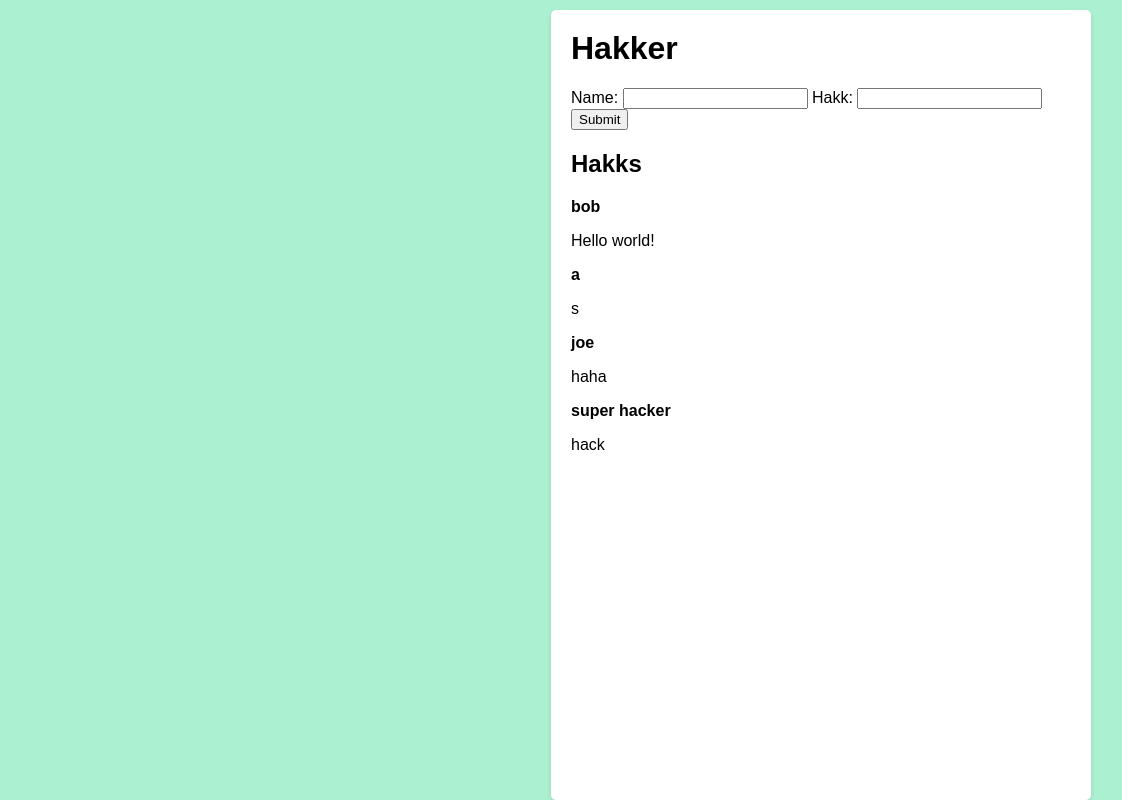
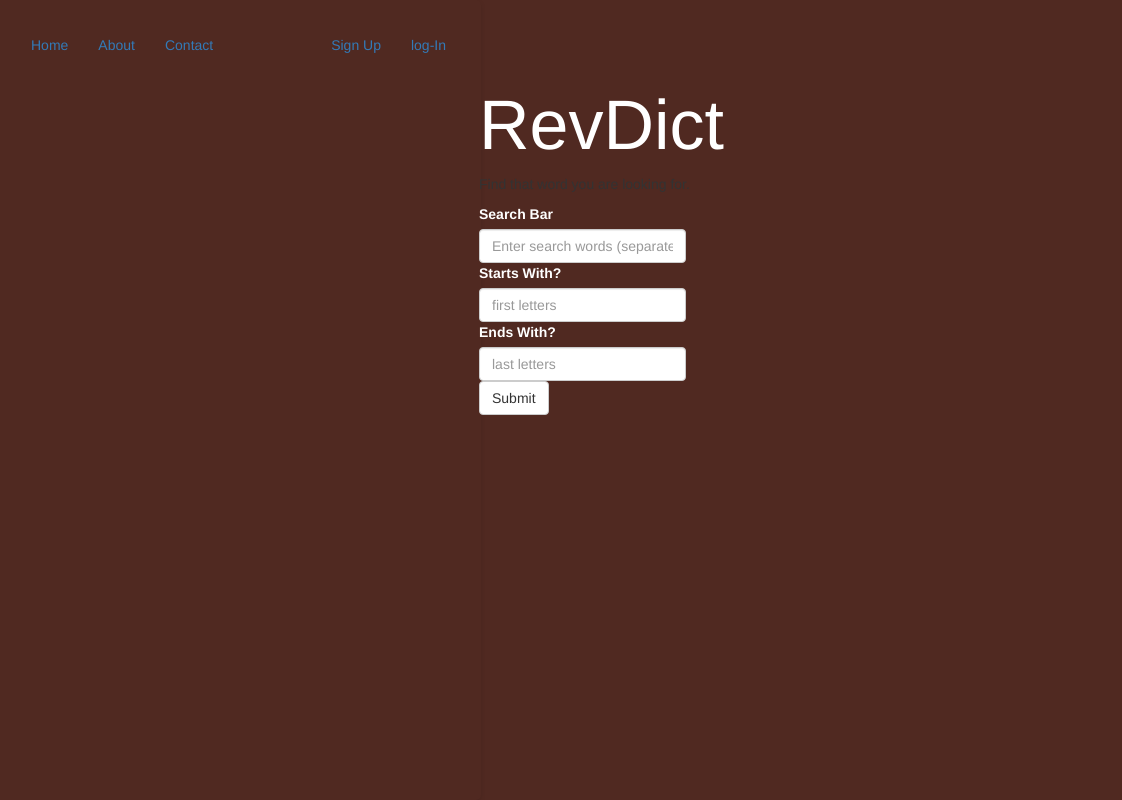
Before and after one commit to yadelab/rev-Dict, a Flask app: page / in a window 1680 px wide. Shown: the whole page, without its empty margins (19-1141 px from the left). Run offline with Flask 2, Linux system fonts and the light colour scheme; data comes from the database, SQL or seed files in the repository; some libraries are stand-ins or nearby versions.

Commit message:
final commit

```diff
--- a/search/__init__.py
+++ b/search/__init__.py
@@ -70,7 +70,7 @@ def _get_highest_frequency(frequency_list):
 
 	return highest
 
-def parse_search_entry(entry, relationship, begins_with = '', ends_with = ''):
+def parse_search_entry(entry, relationship = "Synonym", begins_with = '', ends_with = ''):
 	"""Takes a search entry and returns the related words with the highest frequency
 	according to the search terms.
 
--- a/server.py
+++ b/server.py
@@ -1,7 +1,7 @@
 import sqlite3
 import time
+from search import *
 from flask import Flask, request, g, render_template, redirect
-
 app = Flask(__name__)
 DATABASE = 'hakks.db'
 
@@ -22,23 +22,29 @@ def db_read_hakks():
 	cur.execute("SELECT * FROM hakks")
 	return cur.fetchall()
 
-def db_add_hakk(name, hakk):
+def db_add_hakk(search, results):
 	cur = get_db().cursor()
-	t = str(time.time())
-	hakk_info = (name, t, hakk)
-	cur.execute("INSERT INTO hakks VALUES (?, ?, ?)", hakk_info)
+	hakk_info = (search, results)
+	cur.execute("INSERT INTO hakks VALUES (?, ?)", hakk_info)
 	get_db().commit()
 
 @app.route("/")
 def hello():
 	hakks = db_read_hakks()
-	return render_template('index.html', hakks = hakks)
+	return render_template('home.html')
 
-@app.route("/api/hakk", methods=["POST"])
+@app.route("/api/", methods=["POST"])
 def receive_hakk():
-	print(request.form)
-	db_add_hakk(request.form['name'], request.form['hakk'])
-	return redirect("/")
+	form = request.form
+	entry = form["search_entry"]
+	begins_with = form["begins_with"]
+	ends_with = form["ends_with"]
+
+	results = parse_search_entry(entry, 'Synonym', begins_with, ends_with)
+	results = ' '.join(results)
+	#db_add_hakk(search, results)
+	show = [entry, results]
+	return render_template('home.html', results = show)
 
 if __name__ == "__main__":
 	app.run()
--- a/templates/home.html
+++ b/templates/home.html
@@ -3,11 +3,26 @@
             <title> RevDict</title>
             <style type="text/css">
 
+
 form.form-inline {
     display: table-caption;
 }
+.h2, h2 {
+    font-size: 70px !important;
+    color: white !important;
+}
 .container {
-    margin-left: 32em;
+    padding-top: 47px;
+}
+a {
+    color: #DEEBF7;
+    text-decoration: none;
+}
+.container {
+    margin-left: 32em !important;
+}
+form.form-inline {
+    color: white;
 }
 body {
   font-family: Sans-serif;
@@ -15,36 +30,63 @@ body {
   margin: auto;
   padding: 20px;
   margin-top: 10px;
-  background-color: #fff;
+
+  background-color: #502921 !important;
   border-radius: 5px;
   box-shadow: 0px 2px 5px rgba(0, 0, 0, 0.1);
 }
-
+.rd{
+  color:white;
+  font-size: 26px;
+}
             </style>
-
         <link rel="stylesheet" href="http://maxcdn.bootstrapcdn.com/bootstrap/3.3.5/css/bootstrap.min.css">
         </head>
 
+
+
+<div class="collapse navbar-collapse" id="navbar-collapse">
+    <ul class="nav navbar-nav navbar-left">
+    <li><a href="/home/" id="homeBtn">Home</a></li>
+    <li><a href="/docs/" id="docBtn">About</a></li>
+    <li><a href="/demo" id="docBtn">Contact</a></li>
+
+    </ul>
+    <ul class="nav navbar-nav navbar-right">
+      <li><a href="/about/" id="aboutBtn">Sign Up</a></li>
+      <li><a href="/about/" id="aboutBtn">log-In</a></li>
+    </ul>
+
+
+
 <div class="container">
   <h2>RevDict</h2>
-  <p>Type the words you were thinking of</p>
-  <form class="form-inline" role="form">
+  <p>Find that word you are looking for.</p>
+  <form action = "/api/" class="form-inline" role="form" method = "POST">
     <div class="form-group">
-      <label for="email">Words Separated by comma</label>
-      <input type="email" class="form-control" id="email" placeholder="Enter email">
+      <label>Search Bar</label>
+      <input type="text" name = "search_entry" class="form-control" id="search" placeholder="Enter search words (separated by a space)">
     </div>
     <div class="form-group">
-      <label for="pwd">Starts With</label>
-      <input type="password" class="form-control" id="pwd" placeholder="first letter">
+      <label>Starts With?</label>
+      <input type="text" name = "begins_with" class="form-control" id="start" placeholder="first letters">
     </div>
 
      <div class="form-group">
-      <label for="pwd">Ends With</label>
-      <input type="password" class="form-control" id="txt" placeholder="last letter">
+      <label>Ends With?</label>
+      <input type="text" name = "ends_with" class="form-control" id="end" placeholder="last letters">
     </div>
 
     <button type="submit" class="btn btn-default">Submit</button>
   </form>
+  <body>
+    <div class ="rd">
+    {% if results %}
+      <h1>Search entry: {{results[0]}}</h1>
+      <p class = "results">Results: {{results[1]}}</p>
+    {% endif %}
+  </div>
+  </body>
 </div>
 
 
```
